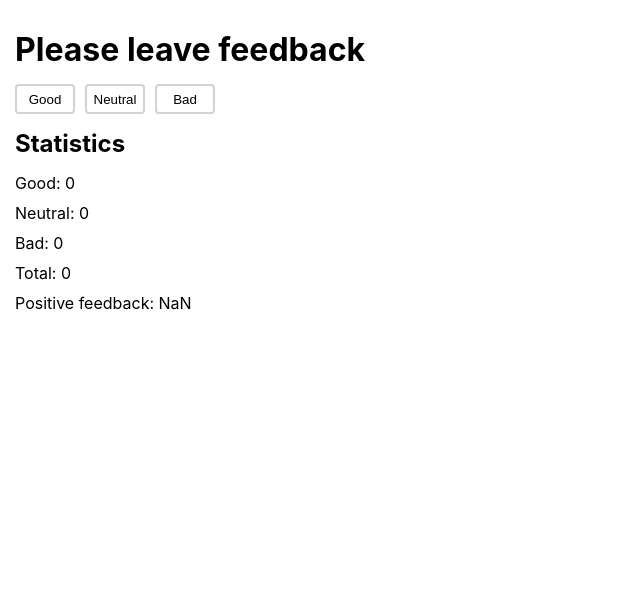
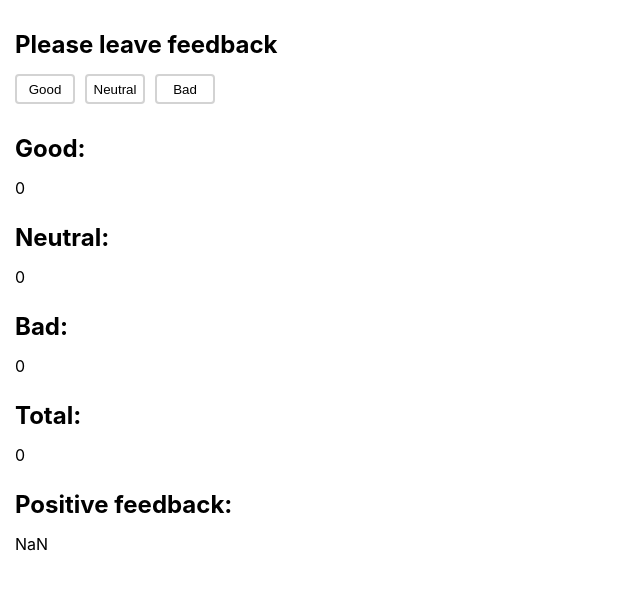
Before and after one commit to Serhii-kh/goit-react-hw-02-feedback, a React (Create React App) app: page / in a window 1280 px wide. Shown: the top 590 px of the page, without its empty margins (0-640 px from the left). Built offline with nearby package versions, Linux system fonts and the light colour scheme.

Commit message:
upd Section and Statistics components

```diff
--- a/src/components/feedback/FeedbackOptions.jsx
+++ b/src/components/feedback/FeedbackOptions.jsx
@@ -5,8 +5,6 @@ export const FeedbackOptions = ({
   handleClickOnNeutral,
   handleClickOnBad,
 }) => (
-  <div className={css.feedback}>
-    <h1 className={css.feedback__title}>Please leave feedback</h1>
   <div className={css.controls}>
     <button type="button" onClick={handleClickOnGood}>
       Good
@@ -18,5 +16,4 @@ export const FeedbackOptions = ({
       Bad
     </button>
   </div>
-  </div>
 );
--- a/src/components/feedback/Section.jsx
+++ b/src/components/feedback/Section.jsx
@@ -1,9 +1,10 @@
 import css from './Feedback.module.css';
 
-export const Section = ({ title }) => {
+export const Section = ({ title, children }) => {
   return (
-    <section>
-      <h2>{title}</h2>
+    <section className={css.feedback}>
+      <h2 className={css.feedback__title}>{title}</h2>
+      {children}
     </section>
   );
 };
--- a/src/components/feedback/Statistics.jsx
+++ b/src/components/feedback/Statistics.jsx
@@ -1,52 +1,5 @@
 import css from './Feedback.module.css';
 
-export const Statistics = ({
-  stateGood,
-  stateBad,
-  stateNeutral,
-  totalFeedback,
-  positivePercentage,
-}) => (
-  <div className={css.statistics}>
-    <h2 className={css.statistics__title}>Statistics</h2>
-    <ul className={css.statistics__list}>
-      <li className={css.statistics__item}>
-        {' '}
-        <p>
-          Good:
-          <span className={css.statistics__good}> {stateGood}</span>
-        </p>
-      </li>
-      <li className={css.statistics__item}>
-        {' '}
-        <p>
-          Neutral:
-          <span className={css.statistics__neutral}> {stateNeutral}</span>
-        </p>
-      </li>
-      <li className={css.statistics__item}>
-        {' '}
-        <p>
-          Bad:
-          <span className={css.statistics__bad}> {stateBad}</span>
-        </p>
-      </li>
-      <li className={css.statistics__item}>
-        <p>
-          Total:
-          <span className={css.statistics__total}> {totalFeedback}</span>
-        </p>
-      </li>
-      <li className={css.statistics__item}>
-        {' '}
-        <p>
-          Positive feedback:
-          <span className={css.statistics__positive}>
-            {' '}
-            {positivePercentage}
-          </span>
-        </p>
-      </li>
-    </ul>
-  </div>
+export const Statistics = ({ children }) => (
+  <div className={css.statistics__list}>{children}</div>
 );
--- a/src/components/feedback/feedback.jsx
+++ b/src/components/feedback/feedback.jsx
@@ -4,6 +4,7 @@ import PropTypes from 'prop-types';
 
 import { FeedbackOptions } from './FeedbackOptions';
 import { Statistics } from './Statistics';
+import { Section } from './Section';
 
 export class Feedback extends React.Component {
   static defaultProps = {};
@@ -49,19 +50,21 @@ export class Feedback extends React.Component {
 
     return (
       <div className={css.feedback__wrapper}>
-        <FeedbackOptions
-          handleClickOnGood={this.handleClickOnGood}
-          handleClickOnNeutral={this.handleClickOnNeutral}
-          handleClickOnBad={this.handleClickOnBad}
-        />
+        <Section title={'Please leave feedback'}>
+          <FeedbackOptions
+            handleClickOnGood={this.handleClickOnGood}
+            handleClickOnNeutral={this.handleClickOnNeutral}
+            handleClickOnBad={this.handleClickOnBad}
+          />
+        </Section>
 
-        <Statistics
-          stateGood={this.state.good}
-          stateNeutral={this.state.neutral}
-          stateBad={this.state.bad}
-          totalFeedback={totalFeedback}
-          positivePercentage={positivePercentage}
-        />
+        <Statistics>
+          <Section title={'Good: '}>{this.state.good}</Section>
+          <Section title={'Neutral: '}>{this.state.neutral}</Section>
+          <Section title={'Bad: '}>{this.state.bad}</Section>
+          <Section title={'Total: '}>{totalFeedback}</Section>
+          <Section title={'Positive feedback: '}>{positivePercentage}</Section>
+        </Statistics>
       </div>
     );
   }
```
Lines whose indentation alone changed are shown as unchanged.
